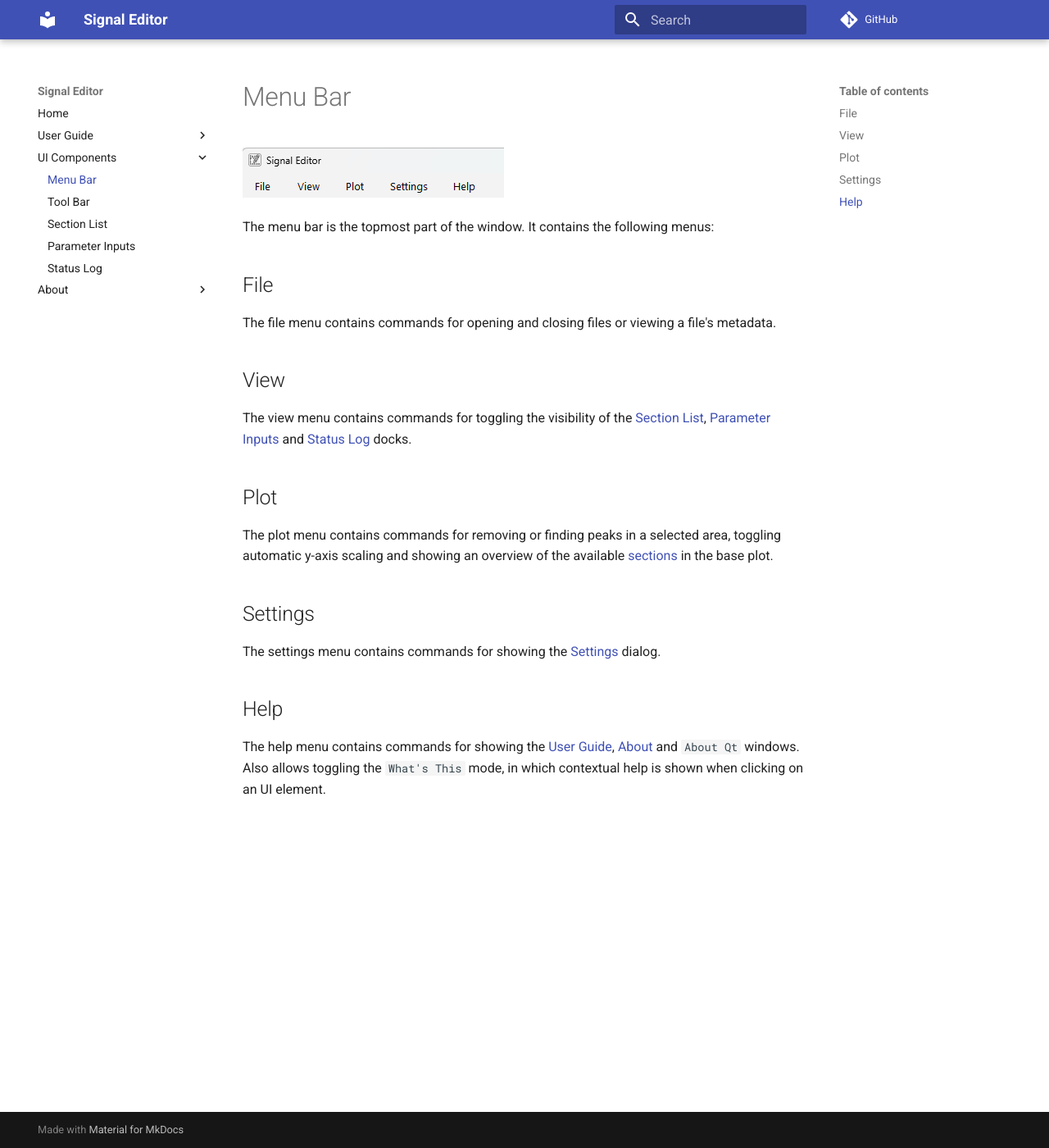
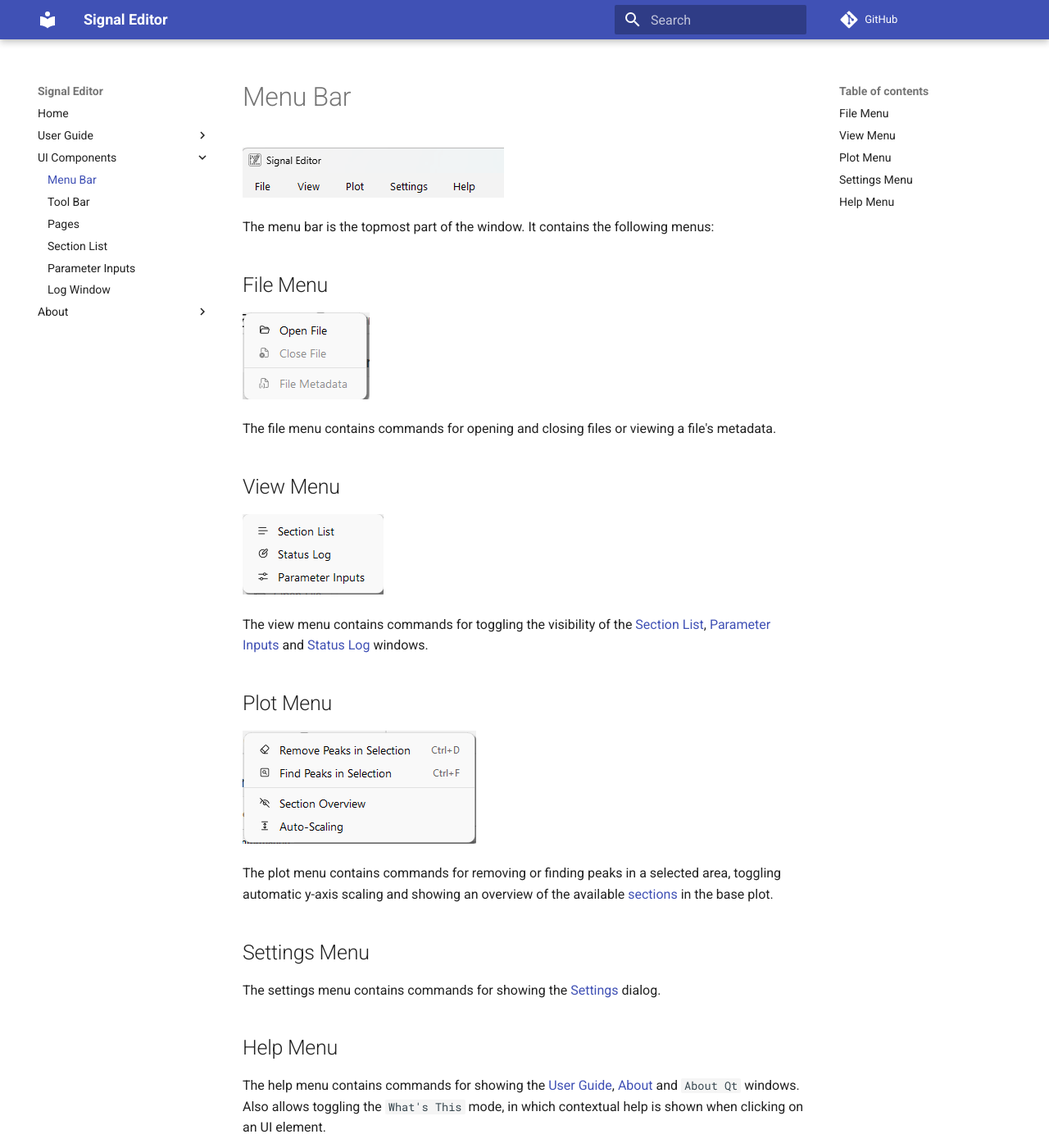
Before and after one commit to fred-kr/signal-editor-v2, an MkDocs documentation site: the page built from docs/ui_components/menu_bar.md, in a window 1280 px wide and 1400 px high. Shown: the whole window at 82% size. Built offline with MkDocs 1.6.1 and Material for MkDocs 9.7.7, drawn with Linux system fonts in a browser that asks for light colours; comment, search, counter and statistics services are not loaded.

Commit message:
More docs

```diff
--- a/docs/ui_components/menu_bar.md
+++ b/docs/ui_components/menu_bar.md
@@ -4,22 +4,28 @@
 
 The menu bar is the topmost part of the window. It contains the following menus:
 
-## File
+## File Menu
+
+[![](../img/file_menu.png)](../img/file_menu.png)
 
 The file menu contains commands for opening and closing files or viewing a file's metadata.
 
-## View
+## View Menu
 
-The view menu contains commands for toggling the visibility of the [Section List](section_list.md), [Parameter Inputs](parameter_inputs.md) and [Status Log](status_log.md) docks.
+[![](../img/view_menu.png)](../img/view_menu.png)
 
-## Plot
+The view menu contains commands for toggling the visibility of the [Section List](section_list.md), [Parameter Inputs](parameter_inputs.md) and [Status Log](status_log.md) windows.
+
+## Plot Menu
+
+[![](../img/plot_menu.png)](../img/plot_menu.png)
 
 The plot menu contains commands for removing or finding peaks in a selected area, toggling automatic y-axis scaling and showing an overview of the available [sections](../user_guide/sections.md) in the base plot.
 
-## Settings
+## Settings Menu
 
 The settings menu contains commands for showing the [Settings](../user_guide/configuration.md) dialog.
 
-## Help
+## Help Menu
 
 The help menu contains commands for showing the [User Guide](../user_guide/introduction.md), [About](../about/license.md) and `About Qt` windows. Also allows toggling the `What's This` mode, in which contextual help is shown when clicking on an UI element.
--- a/mkdocs.yml
+++ b/mkdocs.yml
@@ -22,9 +22,10 @@ nav:
   - 'UI Components':
     - 'Menu Bar': 'ui_components/menu_bar.md'
     - 'Tool Bar': 'ui_components/tool_bar.md'
+    - 'Pages': 'ui_components/pages.md'
     - 'Section List': 'ui_components/section_list.md'
     - 'Parameter Inputs': 'ui_components/parameter_inputs.md'
-    - 'Status Log': 'ui_components/status_log.md'
+    - 'Log Window': 'ui_components/log_window.md'
   - About:
     - 'License': 'about/license.md'
     - 'References': 'about/references.md'
```
Also changed, not shown: docs/ui_components/pages.md (added, +15 -0 lines), docs/user_guide/configuration.md (+34 -0 lines), docs/user_guide/introduction.md (+1 -0 lines), docs/user_guide/loading_data.md (+7 -7 lines), docs/img/file_menu.png (added), docs/img/plot_menu.png (added), docs/img/view_menu.png (added), docs/ui_components/log_window.md (added), docs/ui_components/section_list.md (line endings or trailing spaces), docs/ui_components/status_log.md (deleted), 1 other file.
